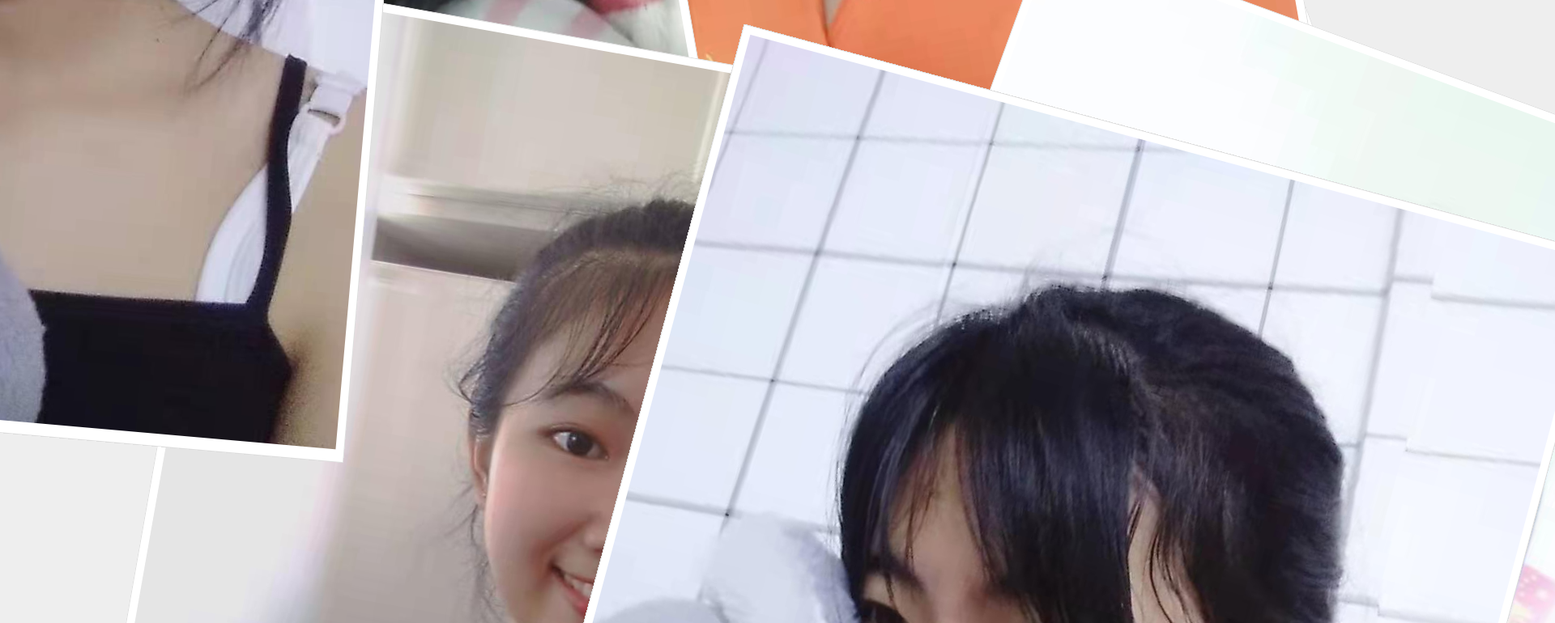
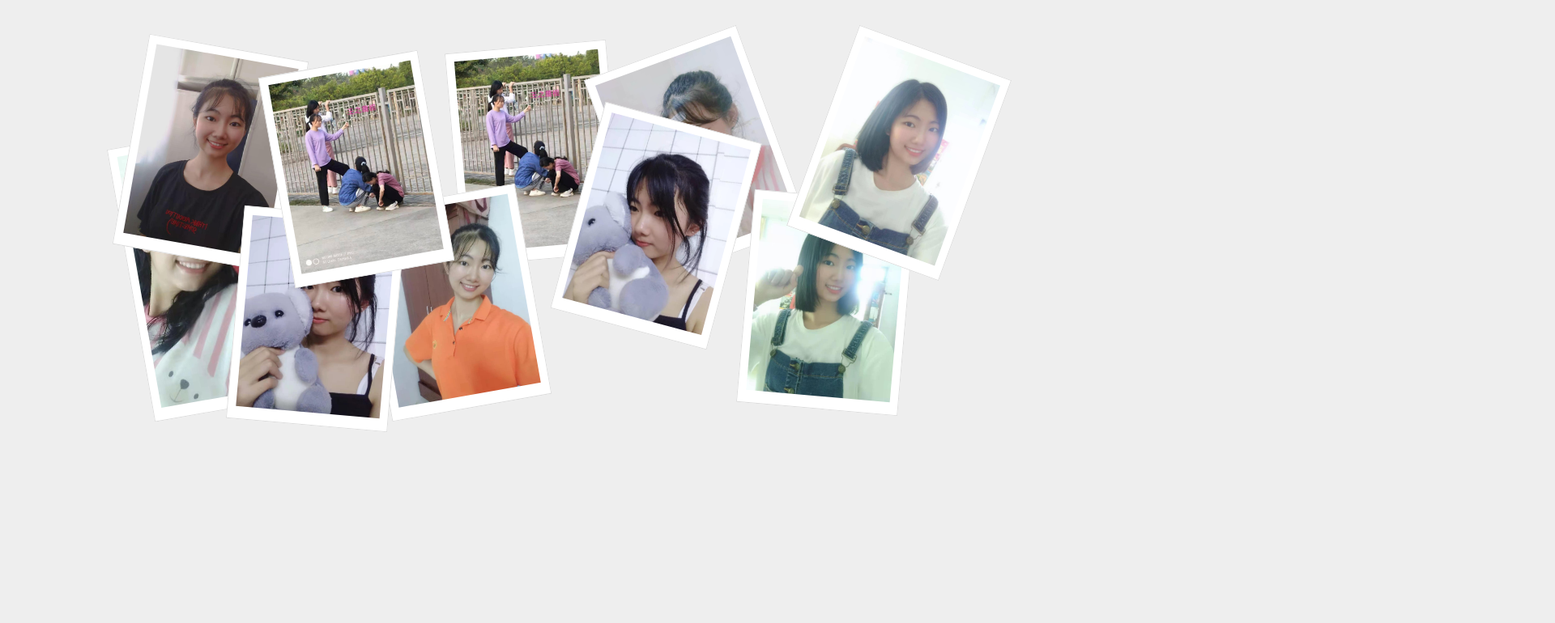
Before and after one commit to wensheng14/mygirl, a plain HTML site: page index.html in a window 1280 px wide. Shown: the part 98-868 px from the top of the page at 81% size, 1920 px wide, since content can reach past the window. After the commit the page ends 800 px from the top, so only its background shows below. Drawn offline with Linux system fonts and the light colour scheme.

Commit message:
update img

```diff
--- a/index.html
+++ b/index.html
@@ -11,6 +11,9 @@
 	<style>
 		.htmleaf-header h1 {
 			margin-bottom: 20px;
+		}
+		.container img {
+			width: 200px;
 		}
 	</style>
 </head>
@@ -29,7 +32,7 @@
 			<img src="img/7.jpg" class="pic7"  />
 			<img src="img/8.jpg" class="pic8"  />
 			<img src="img/9.jpg" class="pic9"  />
-			<!-- <img src="img/10.jpg" class="pic10"  /> -->
+			<img src="img/1.jpg" class="pic10"  />
 		</div>
 	</div>
 
```
